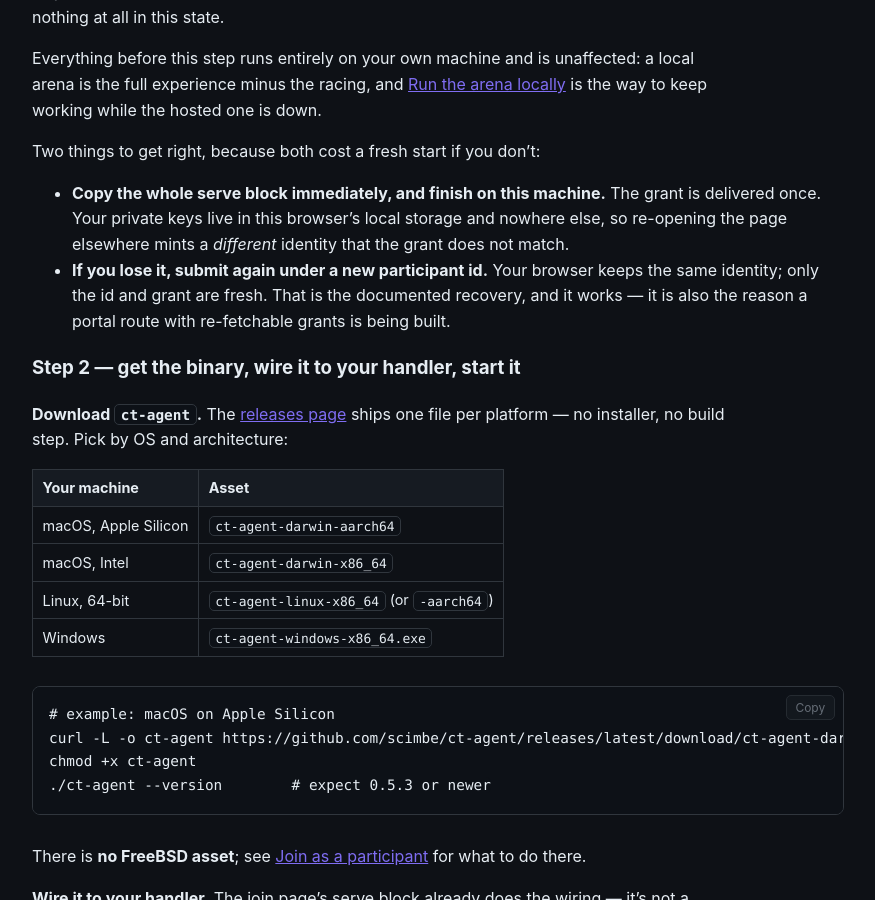
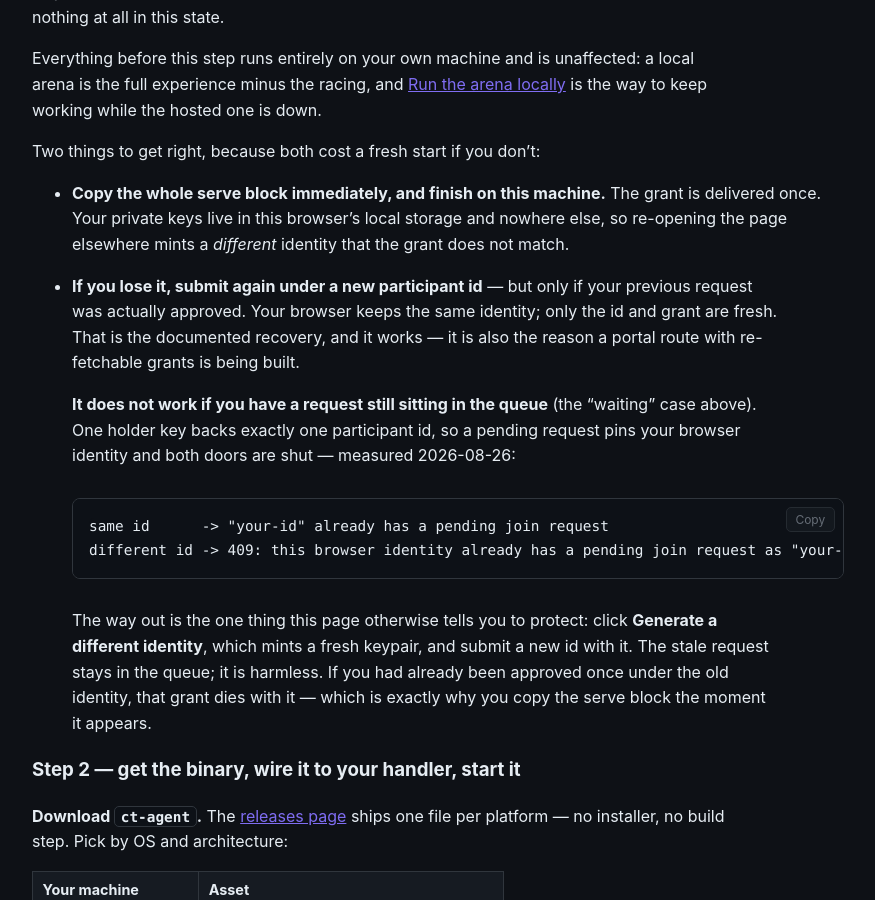
Before and after one commit to scimbe/CADS-DEMO-sort-docs, a Jekyll site: the page built from _tutorials/five-seconds.md, in a window 1280 px wide and 900 px high, scrolled down 11830 px. Shown: the whole window, without its empty margins (322-1197 px from the left). Built offline with Jekyll 4.4.1, drawn with Linux system fonts in a browser that asks for light colours.

Commit message:
five-seconds: the "just submit a new id" recovery is blocked by a pending request
Measured 2026-08-26 while recovering from the outage in CADS-DEMO-sort#52. The page
promises that losing the serve block costs only a new participant id and that the
browser identity is the part you keep. With a request still queued, that is inverted:
the same id is refused as already pending, a different id is refused with a 409
because one holder key backs exactly one participant id, and the only exit is
"Generate a different identity" — throwing away precisely the thing the page says
you keep.

Scope the promise to the approved case, and give the queued case its own two-line
recipe with the two real error strings, so a reader who hits it recognises it instead
of concluding they broke something.

Co-Authored-By: Claude Opus 5 (1M context) <noreply@anthropic.com>
Claude-Session: https://claude.ai/code/session_01F71YviyJau3vsBrvkG5VS8

````diff
--- a/_tutorials/five-seconds.md
+++ b/_tutorials/five-seconds.md
@@ -392,9 +392,24 @@ Two things to get right, because both cost a fresh start if you don't:
 - **Copy the whole serve block immediately, and finish on this machine.** The grant is delivered
   once. Your private keys live in this browser's local storage and nowhere else, so re-opening the
   page elsewhere mints a *different* identity that the grant does not match.
-- **If you lose it, submit again under a new participant id.** Your browser keeps the same identity;
-  only the id and grant are fresh. That is the documented recovery, and it works — it is also the
-  reason a portal route with re-fetchable grants is being built.
+- **If you lose it, submit again under a new participant id** — but only if your previous request
+  was actually approved. Your browser keeps the same identity; only the id and grant are fresh.
+  That is the documented recovery, and it works — it is also the reason a portal route with
+  re-fetchable grants is being built.
+
+  **It does not work if you have a request still sitting in the queue** (the "waiting" case above).
+  One holder key backs exactly one participant id, so a pending request pins your browser identity
+  and both doors are shut — measured 2026-08-26:
+
+  ```
+  same id      -> "your-id" already has a pending join request
+  different id -> 409: this browser identity already has a pending join request as "your-id"
+  ```
+
+  The way out is the one thing this page otherwise tells you to protect: click **Generate a
+  different identity**, which mints a fresh keypair, and submit a new id with it. The stale request
+  stays in the queue; it is harmless. If you had already been approved once under the old identity,
+  that grant dies with it — which is exactly why you copy the serve block the moment it appears.
 
 ### Step 2 — get the binary, wire it to your handler, start it
 
````
